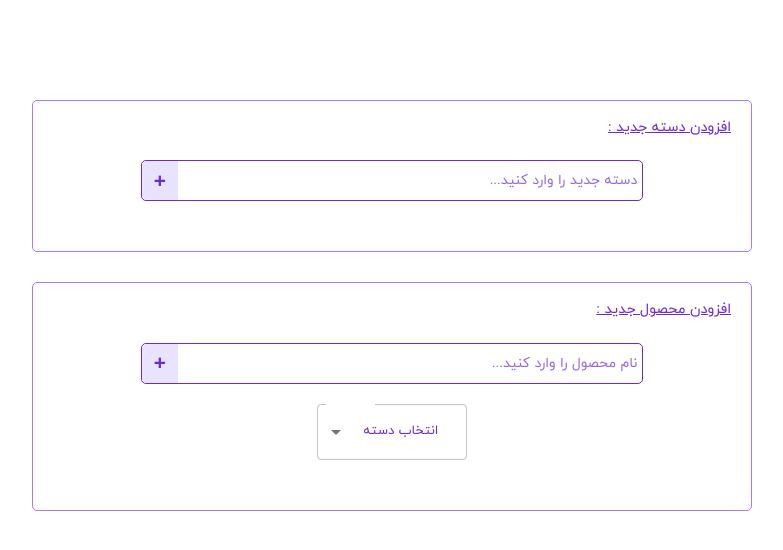
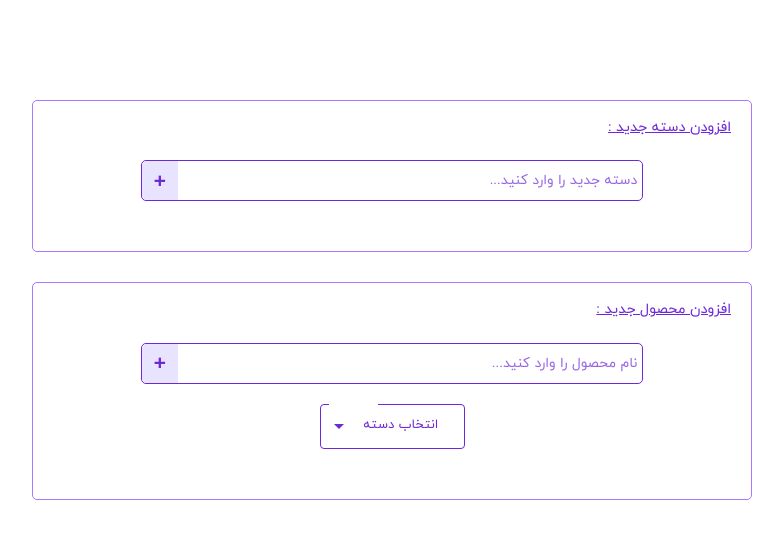
Before and after one commit to RahmanTabeshan/Manage-Categories, a React (Create React App) app: page / in a window 1280 px wide. Shown: the top 550 px of the page, without its empty margins (248-1031 px from the left). Built offline with nearby package versions, Linux system fonts and the light colour scheme.

Commit message:
complete & resolve bug on selectbox

```diff
--- a/src/Components/AddProducts/AddProduct.css
+++ b/src/Components/AddProducts/AddProduct.css
@@ -21,45 +21,27 @@ div.category-data {
     width: 70%;
     margin-top: 20px;
 }
-.category-select {
-    font-family: "IranYekan_En";
-    width : 30% ;
-    background: #fff ;
-    color : #6d28d9 ;
-    border : 1px solid #6d28d9 ;
-    border-radius: 5px ;
-    padding: 10px ;
-}
 .select-form * {
     font-family: "IranYekan_En" !important ;
 }
-.css-1yk1gt9-MuiInputBase-root-MuiOutlinedInput-root-MuiSelect-root:hover .MuiOutlinedInput-notchedOutline {
+.MuiOutlinedInput-notchedOutline{
     border-color: #6d28d9 !important;
-}
-.css-1yk1gt9-MuiInputBase-root-MuiOutlinedInput-root-MuiSelect-root.Mui-focused .MuiOutlinedInput-notchedOutline{
     border-width: 1px !important ;
 }
-.css-1d3z3hw-MuiOutlinedInput-notchedOutline{
-    border-color: #6d28d9 !important;
-}
-.css-kk1bwy-MuiButtonBase-root-MuiMenuItem-root{
+.MuiMenuItem-root{
     font-family: "IranYekan_En" !important;
     color : #6d28d9 !important ;
     font-size: 12px !important;
     direction: rtl !important;
 }
-.css-11u53oe-MuiSelect-select-MuiInputBase-input-MuiOutlinedInput-input{
-    font-family: "IranYekan_En" !important;
-    color : #6d28d9 !important ;
-    font-size: 13px !important ;
+.form-select {
+    width : 145px !important ;
 }
-.css-1nrlq1o-MuiFormControl-root {
-    width : 30% !important ;
+.MuiOutlinedInput-root {
+    height: 45px ;
 }
 #select-label {
     opacity: 0 ;
-    font-family: "IranYekan_En";
-    color : #6d28d9 ;
 }
 .css-1in441m {
     color : #6d28d9 ;
@@ -71,20 +53,19 @@ div.category-data {
 .css-1in441m>span {
     opacity : 1 !important ;
 }
-.css-hfutr2-MuiSvgIcon-root-MuiSelect-icon {
+.MuiSvgIcon-root {
     left: 5% !important;
     right: auto !important ;
+    color: #6d28d9 !important ;
 }
-.css-bpeome-MuiSvgIcon-root-MuiSelect-icon {
-    left: 5% !important;
-    right: auto !important ;
+.MuiSelect-select {
+    font-family: "IranYekan_En" !important;
+    color : #6d28d9 !important ;
+    font-size: 13px !important ;
+    text-align: center !important ;
+    padding: 10px 14px 11px 32px !important;
 }
-.css-11u53oe-MuiSelect-select-MuiInputBase-input-MuiOutlinedInput-input {
-    text-align: center !important ;
-    padding-right: 14px !important ;
-    padding-left: 32px !important ;
+.MuiPaper-root{
+    transition: opacity 150ms cubic-bezier(0.4, 0, 0.2, 1) 0ms,
+         transform 150ms cubic-bezier(0.4, 0, 0.2, 1) 0ms !important;
 }
-.css-1poimk-MuiPaper-root-MuiMenu-paper-MuiPaper-root-MuiPopover-paper{
-    transition: opacity 200ms cubic-bezier(0.4, 0, 0.2, 1) 0ms,
-         transform 200ms cubic-bezier(0.4, 0, 0.2, 1) 0ms !important;
-}
```
